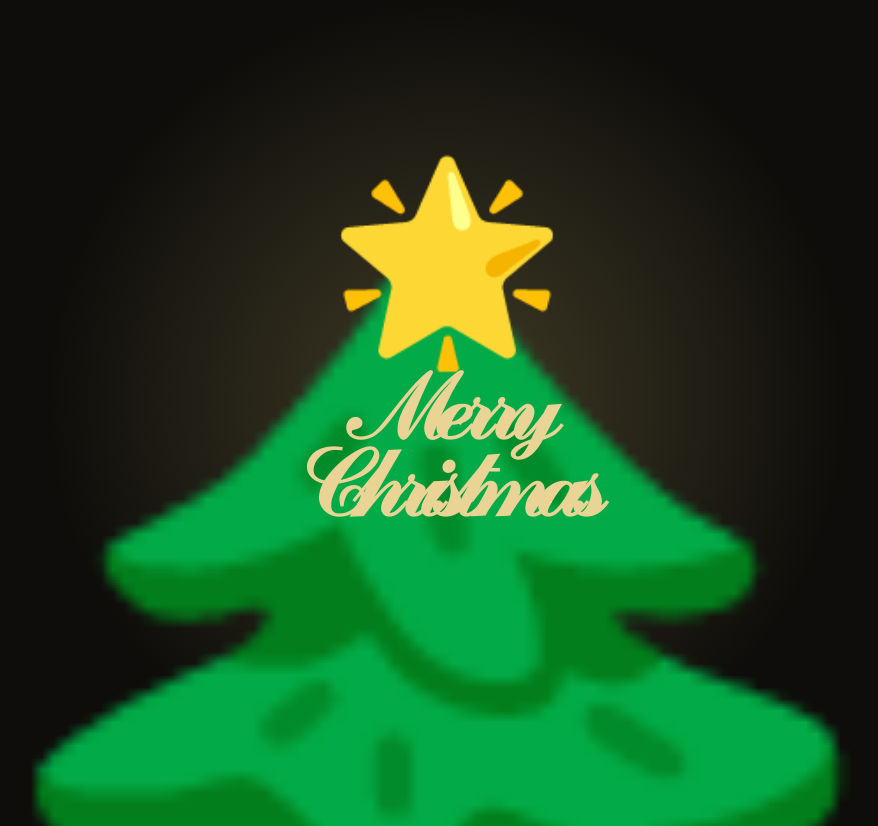
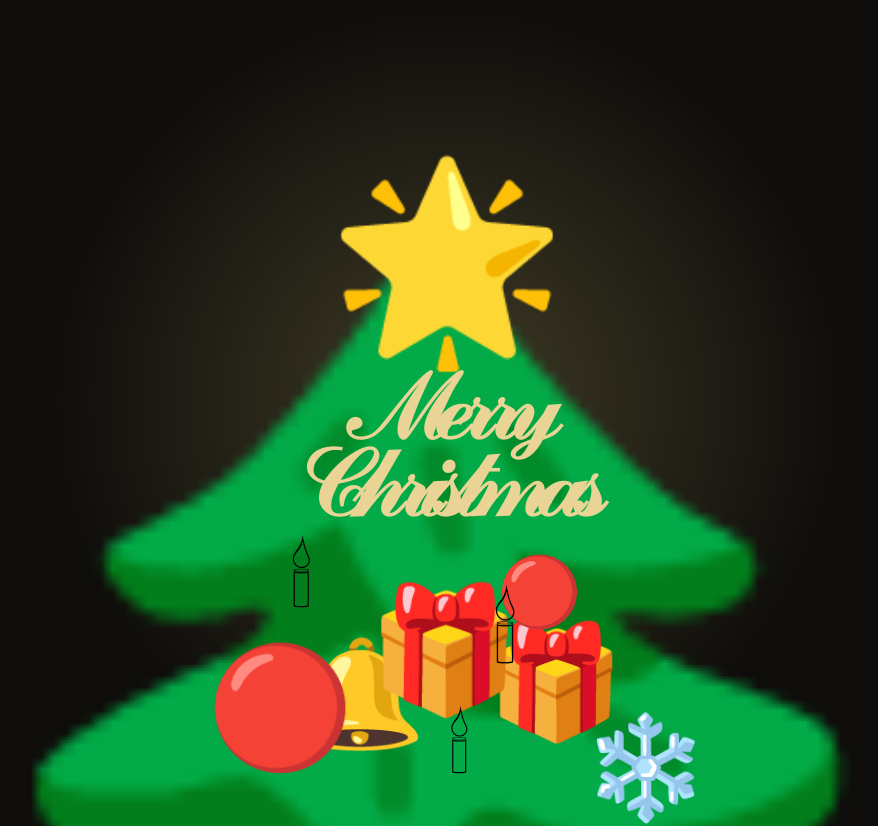
Before and after one commit to leeye51456/christmas-tree, a React (Create React App) app: page / in a window 1280 px wide. Shown: the top 826 px of the page, without its empty margins (193-1071 px from the left). Built offline with nearby package versions, Linux system fonts and the light colour scheme.

Commit message:
Implement generation of Christmas tree ornament

```diff
--- a/src/App.tsx
+++ b/src/App.tsx
@@ -3,7 +3,7 @@ import ChristmasTree from './components/ChristmasTree'
 function App() {
   return (
     <div>
-      <ChristmasTree />
+      <ChristmasTree ornamentCount={25} />
     </div>
   )
 }
--- a/src/components/ChristmasTree.tsx
+++ b/src/components/ChristmasTree.tsx
@@ -1,6 +1,39 @@
 import Ornament from "./svg/Ornament"
 
-function ChristmasTree() {
+const ornamentContentDomain: string[] = [
+  '\u{1f534}', // Red circle
+  '\u{1f7e0}', // Orange circle
+  '\u{1f7e1}', // Yellow circle
+  '\u{26aa}\u{fe0f}', // White Circle
+  '\u{1f514}', // Bell
+  '\u{1f381}', // Gift box
+  '\u{1f56f}', // Candle
+  '\u{2744}\u{fe0f}', // Showflake
+  '\u{1f941}', // Snare drum
+]
+
+function ChristmasTree({ ornamentCount }: { ornamentCount: number }) {
+  const ornaments: React.ReactNode[] = Array.from(
+    { length: ornamentCount },
+    (v, index) => {
+      const yRandom = Math.random()
+      const yPosition = 25 + yRandom * (360 * yRandom + 300) / 11
+      const xDistance = yPosition * (16 * Math.random() - 8) / 17
+      const size = 2.5 + 7.5 * Math.random()
+
+      return (
+        <Ornament
+          key={index}
+          top={yPosition}
+          r={xDistance}
+          size={size}
+        >
+          {ornamentContentDomain[Math.floor(ornamentContentDomain.length * Math.random())]}
+        </Ornament>
+      )
+    }
+  )
+
   return (
     <svg
       viewBox="0 0 1000 1300"
@@ -30,6 +63,8 @@ function ChristmasTree() {
           &#x1d4d2;&#x1d4f1;&#x1d4fb;&#x1d4f2;&#x1d4fc;&#x1d4fd;&#x1d4f6;&#x1d4ea;&#x1d4fc;
         </tspan>
       </Ornament>
+
+      {ornaments}
     </svg>
   )
 }
```
